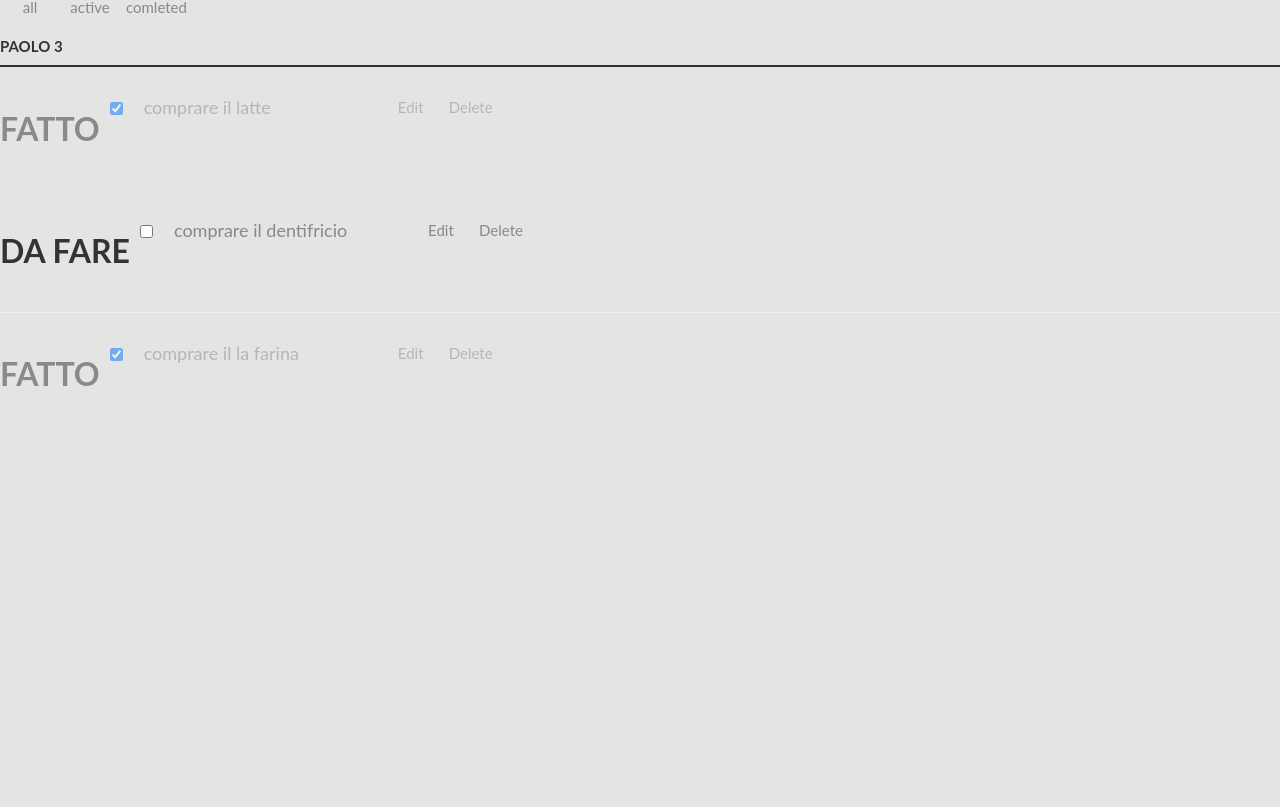
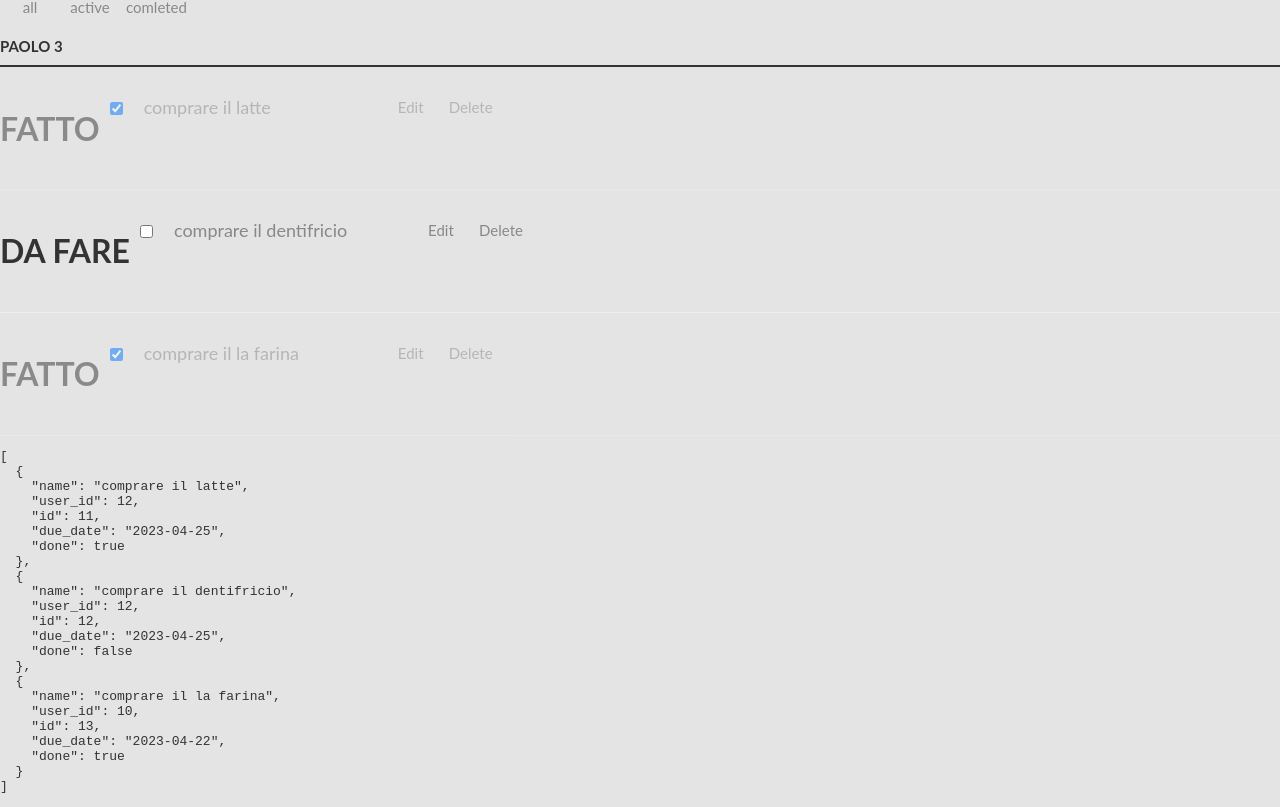
Before and after one commit to corsidrive/corso_php_mysql_2223, a React (Create React App) app in the folder form_in_php/__react-app/todo-list/: page / in a window 1280 px wide. Shown: the part 215-1022 px from the top of the page. Before the commit the page ends 800 px from the top, so only its background shows below. Built offline with nearby package versions, Linux system fonts and the light colour scheme.

Commit message:
filtri ok

```diff
--- a/form_in_php/__react-app/todo-list/src/App.js
+++ b/form_in_php/__react-app/todo-list/src/App.js
@@ -5,7 +5,7 @@ import './App.css';
 import TaskItem from "./components/TaskItem/TaskItem";
 import TaskList from './components/TaskList/TaskList';
 import SearchBar from './components/SearchBar';
-import { addTask, removeTask } from './service/TodoService';
+import { activeFilter, addTask, completedFilter, removeTask } from './service/TodoService';
 import { useState } from 'react';
 
 function App() {
@@ -35,6 +35,8 @@ const [taskListData,setTaskListData] = useState([
   },
 ]);
 
+const [filtredTasks,setFiltredTask] = useState(taskListData);
+
 function parentAddTask(newTask){
   const newTaskListData = addTask(newTask,taskListData)
   setTaskListData(newTaskListData)
@@ -47,18 +49,20 @@ function parentRemoveTask(taskId){
 }
 
 function onShowCompleted() {
-    // chiamo il servizio
-    // aggiorno lo stato
+  const res = completedFilter(taskListData)
+  setFiltredTask(res)
 }
+
 function onShowAll() {
-    // chiamo il servizio
-    // aggiorno lo stato
+  setFiltredTask(taskListData)
 }
 
 function onShowActive() {
-    // chiamo il servizio
-    // aggiorno lo stato
+  const res = activeFilter(taskListData)
+  setFiltredTask(res)
 }
+
+
 
 return (
   <main>
@@ -69,7 +73,7 @@ return (
     <button onClick={onShowCompleted}>comleted</button>
     {/* <button onClick={aggiungiTask}>Add Task</button> */}
     <TaskList header={'Paolo'} tasks={taskListData}>
-      {taskListData.map( task => <TaskItem
+      {filtredTasks.map( task => <TaskItem
                                     key={task.id}
                                     parentRemoveTask={parentRemoveTask}
                                     id={task.id}
@@ -77,6 +81,9 @@ return (
                                     nome_task={task.name}
                                     /> )}
     </TaskList>
+    <pre>
+      {JSON.stringify(filtredTasks,null,2)}
+    </pre>
   </main>
 )
 }
```
Also changed, not shown: 1 other file (tests, documents, lock files or other folders).
